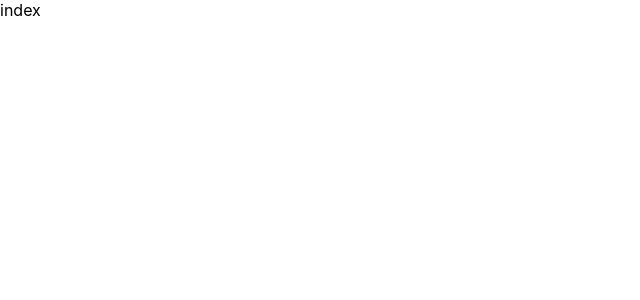
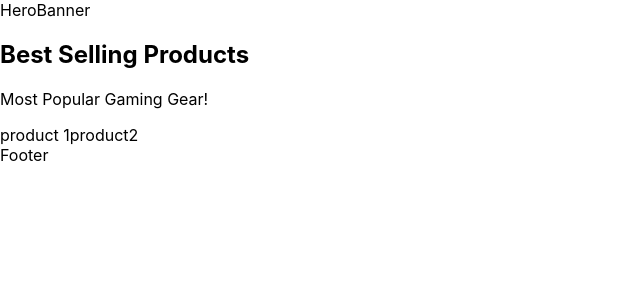
Before and after one commit to youngjerald239/Ecommerce, a Next.js app: page / in a window 1280 px wide. Shown: the top 300 px of the page, without its empty margins (0-640 px from the left). Built offline with nearby package versions, Linux system fonts and the light colour scheme.

Commit message:
set up home page

```diff
--- a/pages/index.js
+++ b/pages/index.js
@@ -1,9 +1,22 @@
 import React from 'react'
 
-const index = () => {
+const Home = () => {
   return (
-    <div>index</div>
+    <>
+      HeroBanner
+
+      <div>
+        <h2>Best Selling Products</h2>
+        <p>Most Popular Gaming Gear!</p>
+      </div>
+
+      <div>
+        {['product 1', 'product2'].map((product) => product)}
+      </div>
+
+      Footer
+    </>
   )
 }
 
-export default index
+export default Home
```
Also changed, not shown: .babelrc (added), .eslintrc.json.
